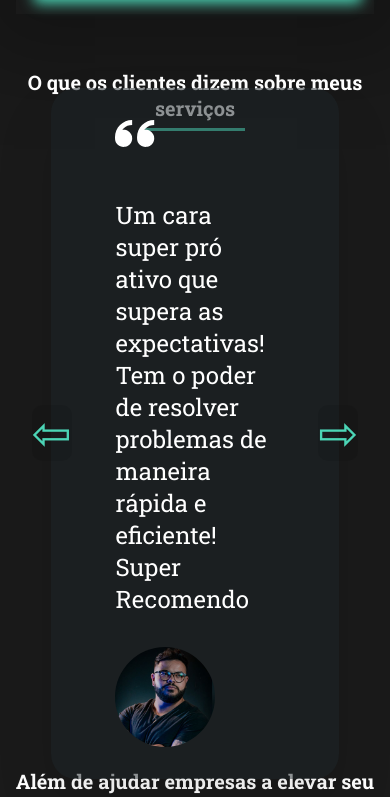
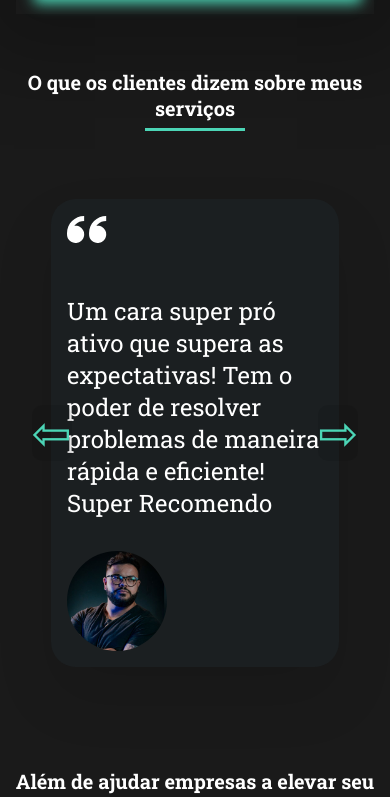
Before and after one commit to Aenewsss/aena-martinelli-lp, a Next.js app: page / in a window 390 px wide. Shown: the part 3717-4514 px from the top of the page. Built offline with nearby package versions, Linux system fonts and the light colour scheme.

Commit message:
new padding

```diff
--- a/src/app/globals.css
+++ b/src/app/globals.css
@@ -477,7 +477,7 @@ textarea {
   border-radius: 25px;
   background: rgba(29, 37, 41, 0.5);
   box-shadow: 0px 30px 60px 0px rgba(0, 0, 0, 0.10);
-  padding: 2em 4em;
+  padding: 2vh 4vw;
   width: 80%;
   align-self: center;
 }
@@ -553,9 +553,6 @@ textarea {
   .fs-38 {
     font-size: 1.4em;
     text-align: center;
-  }
-
-  .card-feedback > div {
   }
 
   .navbar {
```
